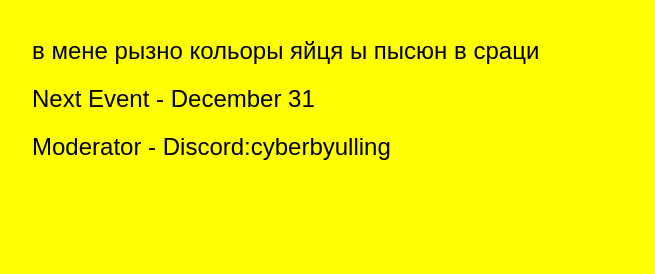
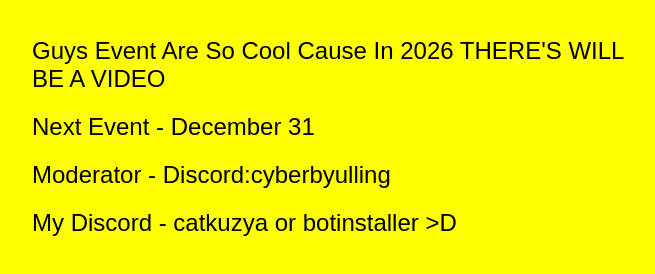
Before and after one commit to MotyaImSobaka/KuzyaAnmount, a plain HTML site: page index.html in a window 1280 px wide. Shown: the part 98-372 px from the top of the page, without its empty margins (308-963 px from the left). Drawn offline with Linux system fonts and the light colour scheme.

Commit message:
Update event descriptions in index.html

```diff
--- a/index.html
+++ b/index.html
@@ -50,9 +50,10 @@
         <h1 class="title">/Kuzya_Anmount</h1>
 
         <div class="events">
-            <div class="event">в мене рызно кольоры яйця ы пысюн в сраци</div>
+            <div class="event">Guys Event Are So Cool Cause In 2026 THERE'S WILL BE A VIDEO</div>
             <div class="event">Next Event - December 31</div>
-            <div class="event">Moderator - Discord:cyberbyulling
+            <div class="event">Moderator - Discord:cyberbyulling</div>
+                  <div class="event">My Discord - catkuzya or botinstaller >D
 </div>
         </div>
     </div>
```
